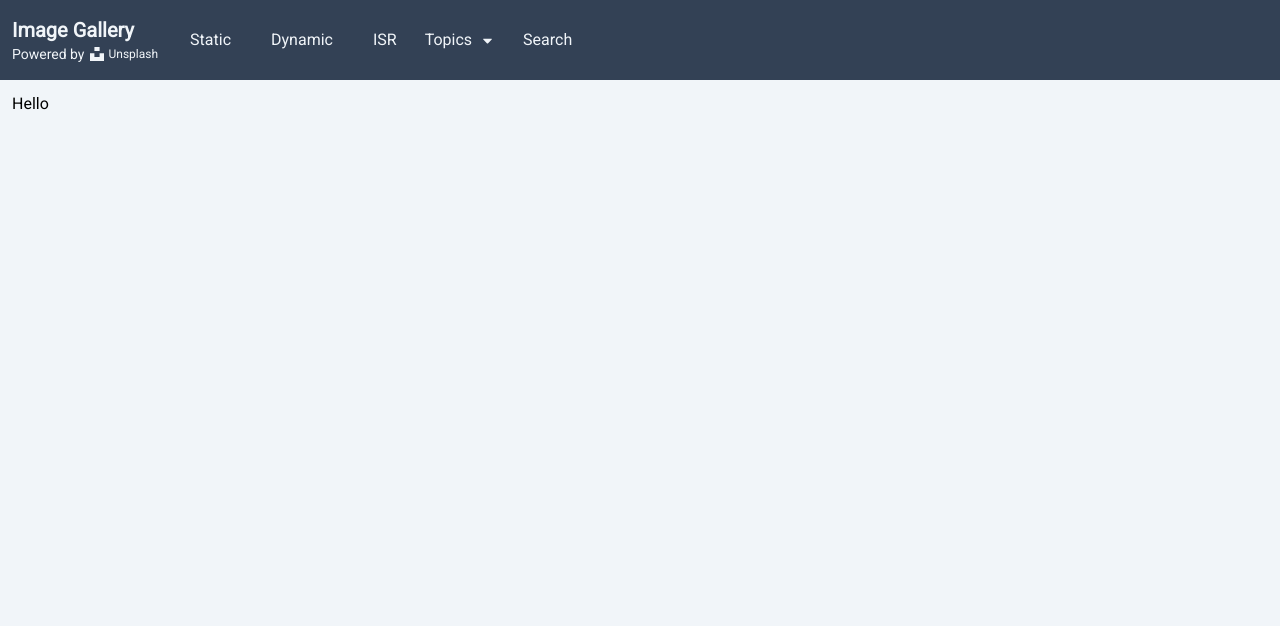
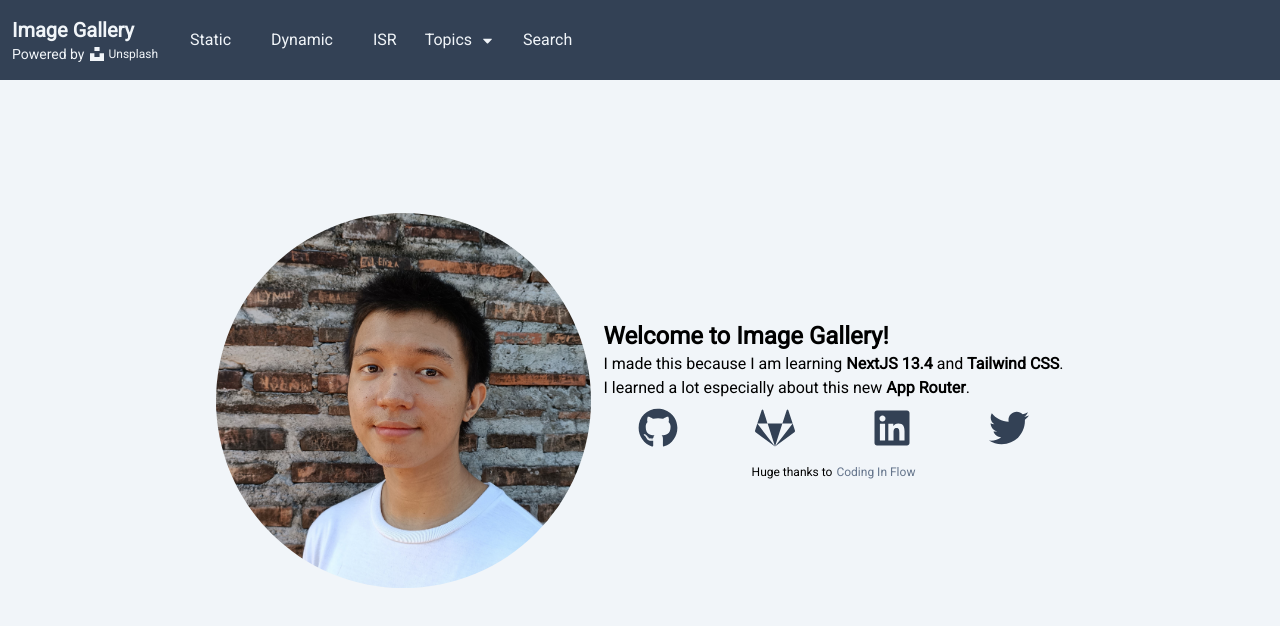
Before and after one commit to marcelee0713/NextJS-Image-Gallery, a Next.js app: page / in a window 1280 px wide. Shown: the top 626 px of the page. Built offline with nearby package versions, Linux system fonts and the light colour scheme.

Commit message:
Added a landing page to introduce myself and the website

```diff
--- a/src/app/error.tsx
+++ b/src/app/error.tsx
@@ -1,4 +1,6 @@
 "use client";
+
+import { BiErrorCircle } from "react-icons/bi";
 
 type Error = {
   error: Error;
@@ -7,10 +9,9 @@ type Error = {
 
 export default async function Error({ error, callback }: Error) {
   return (
-    <div>
-      <h1>Error!</h1>
-      <p>Please try again later!</p>
-      <button onClick={callback}>Try again</button>
+    <div className="flex flex-col gap-2 items-center justify-center">
+      <BiErrorCircle size={50} className="text-red-500" />
+      <p className="text-center">Something went wrong, please try again.</p>
     </div>
   );
 }
--- a/src/app/not-found.tsx
+++ b/src/app/not-found.tsx
@@ -1,8 +1,13 @@
+import { GiShrug } from "react-icons/gi";
+
 // Will overrride the default next js 404 error
 export default function NotFound() {
   return (
     <>
-      <div>Not found</div>
+      <div className="flex flex-col gap-2 items-center justify-center">
+        <GiShrug size={50} className="text-slate-700" />
+        <p className="text-center">Error 404</p>
+      </div>
     </>
   );
 }
--- a/src/app/page.tsx
+++ b/src/app/page.tsx
@@ -1,5 +1,68 @@
 import Image from "next/image";
+import { FaGithub, FaLinkedin, FaTwitter, FaGitlab } from "react-icons/fa";
 
 export default async function Home() {
-  return <div>Hello</div>;
+  return (
+    <div className="flex justify-center items-center gap-3 h-full -mt-20 md:flex-col">
+      <Image
+        src={"/me.jpg"}
+        height={375}
+        width={375}
+        alt="Just Me."
+        className="rounded-full"
+      />
+      <div className="flex flex-col gap-2 justify-start md:text-center">
+        <div className="flex flex-col">
+          <div className="font-bold text-2xl sm:text-xl">
+            Welcome to Image Gallery!
+          </div>
+          <div className="font-normal text-base sm:text-14px">
+            I made this because I am learning <strong>NextJS 13.4</strong> and
+            <strong> Tailwind CSS</strong>.
+          </div>
+          <div className="font-normal text-base sm:text-14px">
+            I learned a lot especially about this new
+            <strong> App Router</strong>.
+          </div>
+        </div>
+
+        <div className="flex justify-around gap-2">
+          <a href="https://github.com/marcelee0713">
+            <FaGithub
+              size={40}
+              className="text-slate-700 duration-300 ease-in-out hover:-translate-y-2"
+            />
+          </a>
+          <a href="https://gitlab.com/marcelee0713">
+            <FaGitlab
+              size={40}
+              className="text-slate-700 duration-300 ease-in-out hover:-translate-y-2"
+            />
+          </a>
+          <a href="https://www.linkedin.com/in/marcel-magbual-48570a218/">
+            <FaLinkedin
+              size={40}
+              className="text-slate-700 duration-300 ease-in-out hover:-translate-y-2"
+            />
+          </a>
+          <a href="https://twitter.com/Marcelee13">
+            <FaTwitter
+              size={40}
+              className="text-slate-700 duration-300 ease-in-out hover:-translate-y-2"
+            />
+          </a>
+        </div>
+
+        <div className="flex justify-center gap-1 mt-2 text-xs">
+          Huge thanks to
+          <a
+            href="https://www.youtube.com/@codinginflow"
+            className="text-slate-500 hover:underline"
+          >
+            Coding In Flow
+          </a>
+        </div>
+      </div>
+    </div>
+  );
 }
--- a/src/app/search/search_page.tsx
+++ b/src/app/search/search_page.tsx
@@ -3,7 +3,6 @@
 import { UnsplashImage } from "@/models/unsplash-image";
 import { FormEvent, useState } from "react";
 import Image from "next/image";
-import Loading from "../loading";
 import { BiErrorCircle } from "react-icons/bi";
 import { GiShrug } from "react-icons/gi";
 
--- a/tailwind.config.js
+++ b/tailwind.config.js
@@ -13,7 +13,7 @@ module.exports = {
 
       lg: { max: "1023px" },
 
-      md: { max: "767px" },
+      md: { max: "800px" },
 
       sm: { max: "600px" },
 
@@ -29,6 +29,9 @@ module.exports = {
       maxHeight: {
         navHeight: "280px",
       },
+      fontSize: {
+        "14px": "14px",
+      },
     },
   },
   plugins: [],
```
Also changed, not shown: public/me.jpg (added), 1 other file (tests, documents, lock files or other folders).
